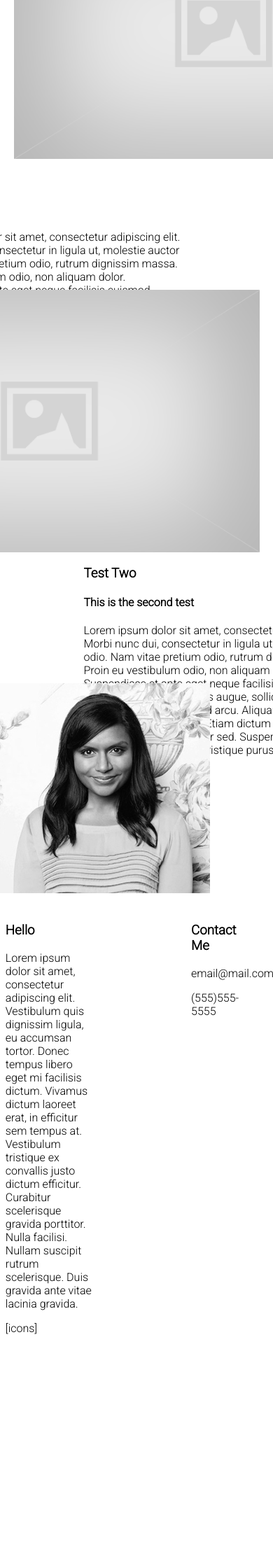
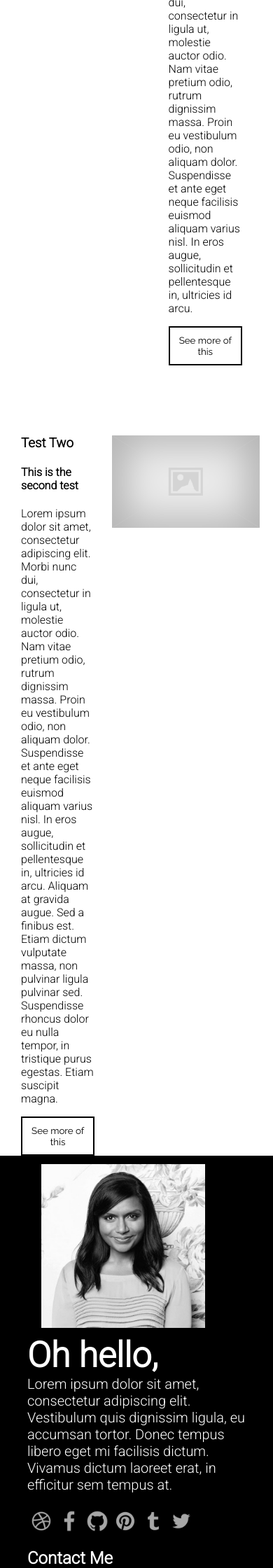
Before and after one commit to mellolikejello/Career-Skills-Group-Two, a PHP site: page / in a window 390 px wide; the page is wider, and only the part inside the window is pictured. Shown: the part 1120-3360 px from the top of that part at 70% size. Before the commit the page ends 3043 px from the top of that part, so only its background shows below. Run offline with PHP 8.4, Linux system fonts and the light colour scheme.

Commit message:
Added icons, adjusting footer -- making responsive

```diff
--- a/index.html
+++ b/index.html
@@ -43,11 +43,22 @@
             </div>
         </div>
     </div>
-   <div id="foot" name="contact"> <img src="Images/self.jpg" alt="self portrait">
+    <footer>
+       <div id="foot" name="contact">
+            <div id="self-portrait">
+                <img id="self-img" src="Images/self.jpg" alt="self portrait">
+            </div>
             <div id="about">
-            <h3>Hello</h3>
-            <p>Lorem ipsum dolor sit amet, consectetur adipiscing elit. Vestibulum quis dignissim ligula, eu accumsan tortor. Donec tempus libero eget mi facilisis dictum. Vivamus dictum laoreet erat, in efficitur sem tempus at. Vestibulum tristique ex convallis justo dictum efficitur. Curabitur scelerisque gravida porttitor. Nulla facilisi. Nullam suscipit rutrum scelerisque. Duis gravida ante vitae lacinia gravida.</p>
-            <p>[icons]</p>
+                <h3>Oh hello,</h3>
+                <p>Lorem ipsum dolor sit amet, consectetur adipiscing elit. Vestibulum quis dignissim ligula, eu accumsan tortor. Donec tempus libero eget mi facilisis dictum. Vivamus dictum laoreet erat, in efficitur sem tempus at.</p>
+                <p id="icons">
+                    <a href=""><img src="Images/icons/dribbble.png" alt="dribbble"></a>
+                    <a href=""><img src="Images/icons/facebook.png" alt="facebook"></a>
+                    <a href=""><img src="Images/icons/github.png" alt="github"></a>
+                    <a href=""><img src="Images/icons/pinterest.png" alt="pinterest"></a>
+                    <a href=""><img src="Images/icons/tumblr.png" alt="tumblr"></a>
+                    <a href=""><img src="Images/icons/twitter.png" alt="twitter"></a>
+                </p>
             </div>
             <div id="contact">
                 <h3>Contact Me</h3>
@@ -55,6 +66,7 @@
                 <p>(555)555-5555</p>
             </div>
         </div>
+    </footer>
 </div>
 </body>
 </html>
--- a/style/style.css
+++ b/style/style.css
@@ -1,3 +1,14 @@
+/*
+
+breakpoints
+
+mobile: 320;
+tablet: 768;
+
+@media(max-width: 321px)
+@media(max-width: 769px)
+
+*/
 
 body {
 	font-family: 'Roboto', sans-serif;
@@ -41,6 +52,8 @@ header li {
 
 #welcome-view {
 	background-color: #000;
+	background-image: url("../Images/topPhoto.jpg");
+	background-size: auto 175%;
 	color: white;
 	height: 95vh;
 	width: 100%;
@@ -60,7 +73,7 @@ header li {
 	float: right;
 	padding-left: 0.5em;
 	padding-right:1em;
-	padding-top:4.5vh;
+	padding-top:3vh;
 	text-decoration:none;
 	color:#fff;
 	font-family: 'Raleway', sans-serif;
@@ -92,25 +105,29 @@ header li {
 	color:#fff;
 }
 
+#welcome-arrow {
+	/* in progress */
+}
+
 #content {
 	background-color: white;
-	padding-top:10vh;
 	margin:auto;
+	min-height: 1100px;
 }
 
 .project {
 	clear: both;
 	margin: auto;
 	width: 90%;
-	margin-top:20px;
+	padding-top: 100px;
 }
 
-.project:nth-child(1){
-	padding-top: 2em;
+.project:last-child{
+	padding-bottom: 100px;
 }
 
 #content img {
-	width: 600px;
+	width: 60%;
 }
 
 .float-left {
@@ -123,23 +140,32 @@ header li {
 	float: right;
 }
 
+.project h3 {
+	margin-top: 0;
+}
+
 .project-info_R {
-	height: 187px;
-	width:400px;
+	width: 30%;
 	clear:right;
-	float: right;
-	margin-right:100px;
+	float: left;
+	padding-left: 3%;
 }
 
 .project-info_L {
-	height: 187px;
-	width:400px;
+	width: 30%;
 	clear:left;
 	float: left;
-	margin-left:100px;
+	padding-left: 3%;
 }
 
-footer #foot{
+button {
+	background: white;
+	border: 2px solid black;
+	font-family: 'Raleway', sans-serif;
+	padding: 10px;
+}
+
+#foot{
 	height: 400px;
 	width:100%;
 	background-color: #000;
@@ -147,25 +173,84 @@ footer #foot{
 	clear: both;
 }
 
-footer img {
+#foot #self-img {
 	clear: left;
 	float: left;
 	width:300px;
 	height:300px;
-	margin-left: 5vh;
-	margin-top:50px;
+	margin-left: 3%;
+	margin-top: 5%;
 }
 
 #foot #about {
 	float: left;
 	width: 33%;
-	margin-left:2%;
+	margin-left:3%;
 	margin-top:5%;
 }
 
+#foot #about h3 {
+	margin: -10px 0 0 0;
+	font-size: 50px;
+}
+
+#foot #about p {
+	font-size: 20px;
+	margin-top: 0;
+}
+
+#foot #icons img {
+	float: left;
+	height: 40px;
+	width: 40px;
+	opacity: 0.65;
+}
+
+#foot #icons img:hover {
+	opacity: 1;
+}
+
 #foot #contact{
-	float: right;
-	width: 10%;
-	margin-right:20%;
+	float: left;
+	width: 15%;
+	margin-left:3%;
 	margin-top:5%;
 }
+
+#foot #contact h3{
+	font-size: 24px;
+	margin: 0;
+}
+
+#foot #contact p {
+	margin-top: 10px;
+}
+
+@media only screen and (max-width: 768px) {
+	#foot {
+		height: 950px;
+	}
+
+	#foot #self-portrait {
+		margin-left: 15%;
+		width: 60%;
+	}
+
+	#foot #self-portrait #self-img {
+		height: auto;
+		width: 100%;
+		margin-left: 0;
+	}
+
+	#foot #about {
+		clear: left;
+		margin-left: 10%;
+		width: 80%;
+	}
+
+	#foot #contact {
+		clear: left;
+		margin-left: 10%;
+		width: 80%;
+	}
+}
```
Also changed, not shown: Images/Icons/dribbble.png (added), Images/Icons/facebook.png (added), Images/Icons/github.png (added), Images/Icons/pinterest.png (added), Images/Icons/tumblr.png (added), Images/Icons/twitter.png (added). Lines whose indentation alone changed are shown as unchanged.
